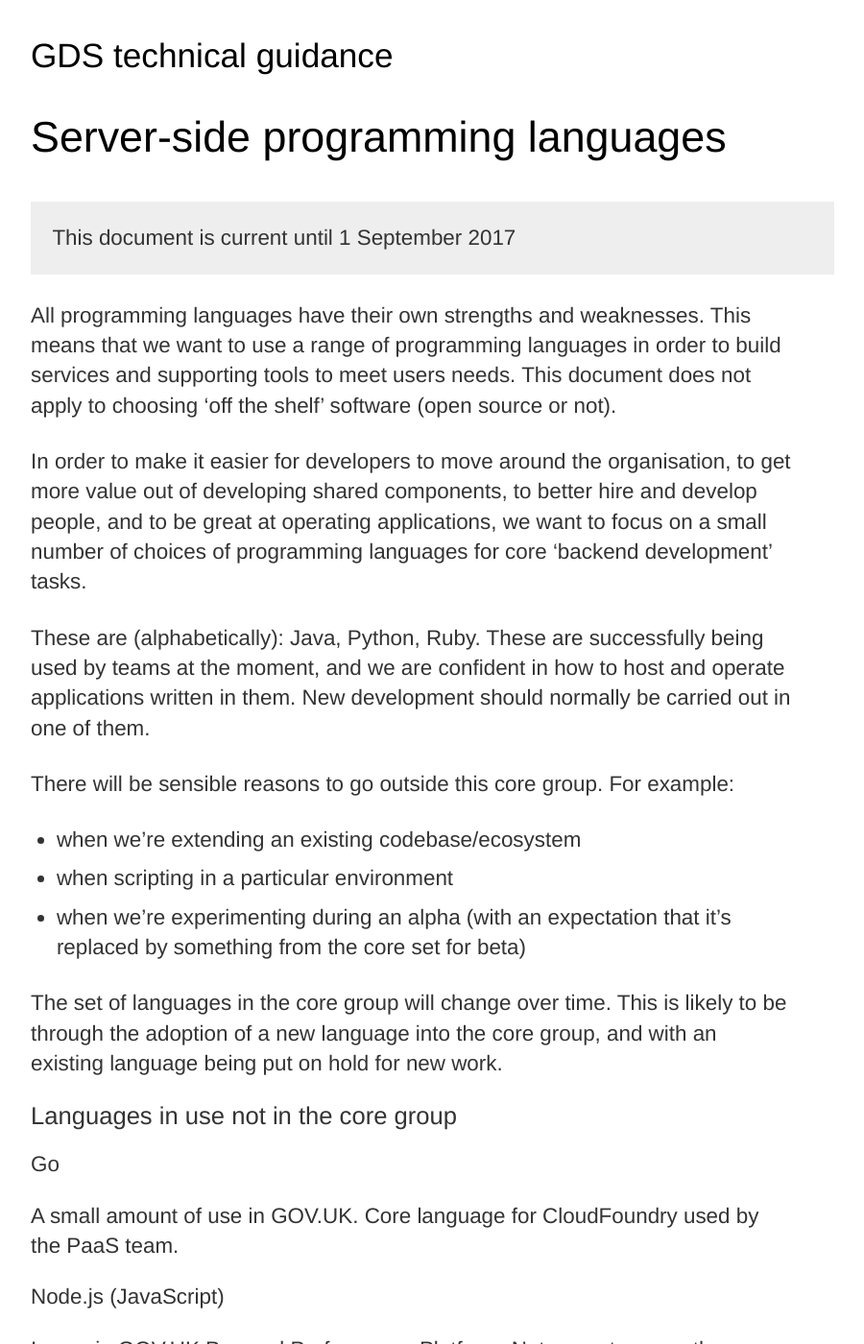
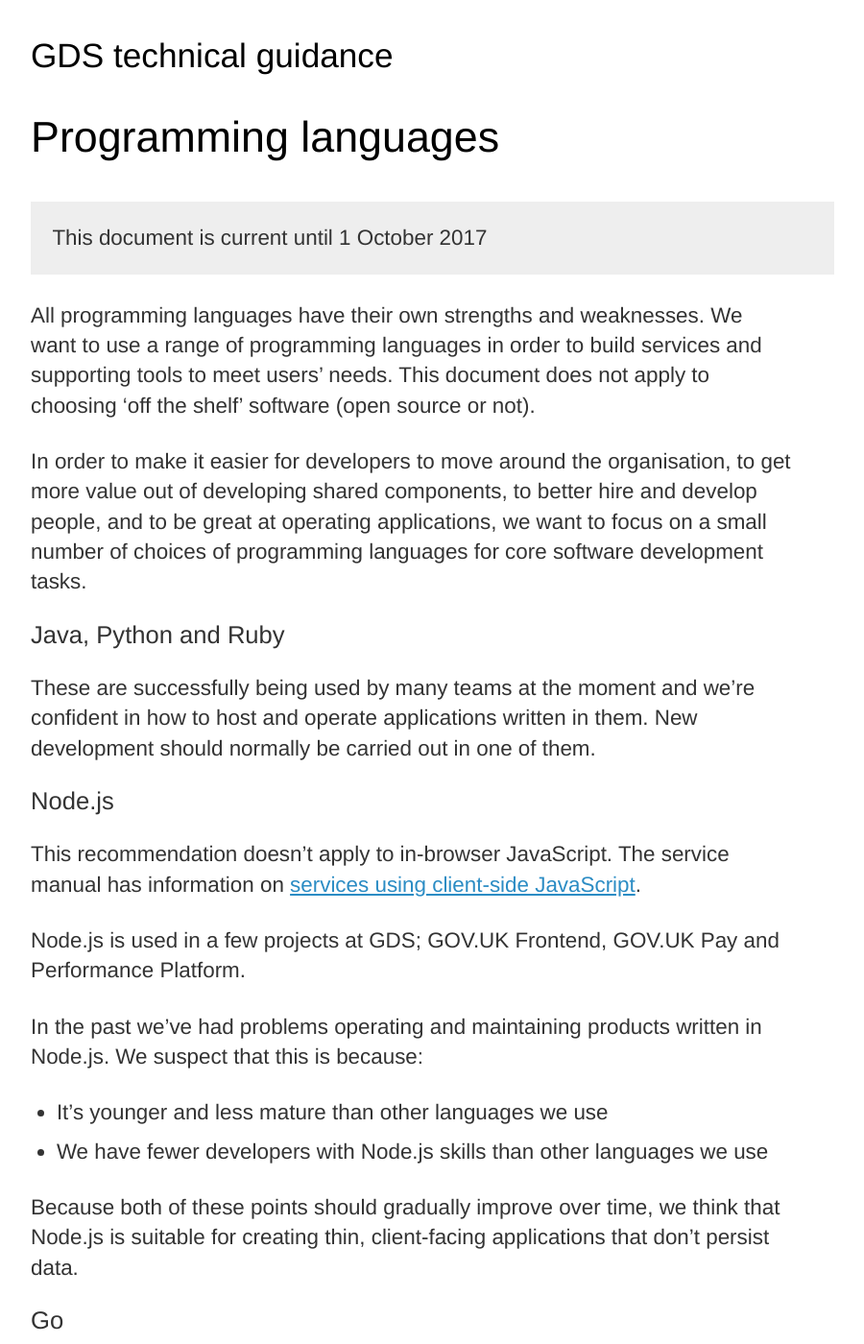
Before and after one commit to alphagov/gds-way, a Jekyll site: the page built from programming-languages.md, in a window 1280 px wide and 1400 px high. Shown: the whole window at 96% size, without its empty margins (8-908 px from the left). Built offline with Jekyll 4.4.1, drawn with Linux system fonts in a browser that asks for light colours; some of the changed text lies outside the part shown.

Commit message:
Update programming languages
This is based on feedback from the architect's weekly meeting and
the frontend community.

```diff
--- a/programming-languages.md
+++ b/programming-languages.md
@@ -1,12 +1,12 @@
 ---
-title: Server-side programming languages
+title: Programming languages
 layout: recommendation
-expires: 2017-09-01
+expires: 2017-10-01
 ---
 
 All programming languages have their own strengths and weaknesses.
-This means that we want to use a range of programming languages in
-order to build services and supporting tools to meet users needs.
+We want to use a range of programming languages in
+order to build services and supporting tools to meet users' needs.
 This document does not apply to choosing 'off the shelf' software
 (open source or not).
 
@@ -14,38 +14,55 @@ In order to make it easier for developers to move around the organisation,
 to get more value out of developing shared components, to better hire and
 develop people, and to be great at operating applications, we want to focus
 on a small number of choices of programming languages for core
-'backend development' tasks.
+software development tasks.
 
-These are (alphabetically): Java, Python, Ruby. These are successfully being
-used by teams at the moment, and we are confident in how to host and operate
-applications written in them. New development should normally be carried out
-in one of them.
+## Java, Python and Ruby
 
-There will be sensible reasons to go outside this core group. For example:
+These are successfully being used by many teams at the moment and
+we're confident in how to host and operate applications written in them.
+New development should normally be carried out in one of them.
+
+## Node.js
+
+This recommendation doesn't apply to in-browser JavaScript.
+The service manual has information on
+[services using client-side JavaScript][manual_js].
+
+[manual_js]: https://www.gov.uk/service-manual/technology/using-progressive-enhancement
+
+Node.js is used in a few projects at GDS; GOV.UK Frontend, GOV.UK Pay and Performance Platform.
+
+In the past we've had problems operating and maintaining products written in
+Node.js. We suspect that this is because:
+
+- It's younger and less mature than other languages we use
+- We have fewer developers with Node.js skills than other languages we use
+
+Because both of these points should gradually improve over time, we think
+that Node.js is suitable for creating thin, client-facing applications
+that don't persist data.
+
+## Go
+
+The GOV.UK router is built using Go, and it's the core language for Cloud
+Foundry which runs our Platform as a Service.
+
+We suspect that Go may be suitable for some systems programming, like proxying,
+routing and transforming HTTP requests.
+
+## Scala
+
+We used Scala in the early days of GDS. GOV.UK Licensing is the only remaining
+application written in Scala. Do not use Scala for new projects.
+
+## Other languages
+
+There will be sensible reasons to pick another language. For example:
 
 - when we're extending an existing codebase/ecosystem
 - when scripting in a particular environment
-- when we're experimenting during an alpha (with an expectation that it's replaced by something from the core set for beta)
+- when we're experimenting during an alpha (with an expectation that it's replaced by something we have more confidence in for beta)
 
 The set of languages in the core group will change over time. This is likely
 to be through the adoption of a new language into the core group, and with
 an existing language being put on hold for new work.
-
-## Languages in use not in the core group
-
-### Go
-
-A small amount of use in GOV.UK. Core language for CloudFoundry used by the
-PaaS team.
-
-### Node.js (JavaScript)
-
-In use in GOV.UK Pay and Performance Platform. Not as mature as other
-languages/frameworks in use, and lacking a critical mass of skills in
-GDS, so further adoption discouraged. Note: does not apply to in-browser
-JavaScript.
-
-### Scala
-
-Used in the early days of GDS. GOV.UK Licensing is the only remaining
-application written in Scala. Not for use in new development.
```
